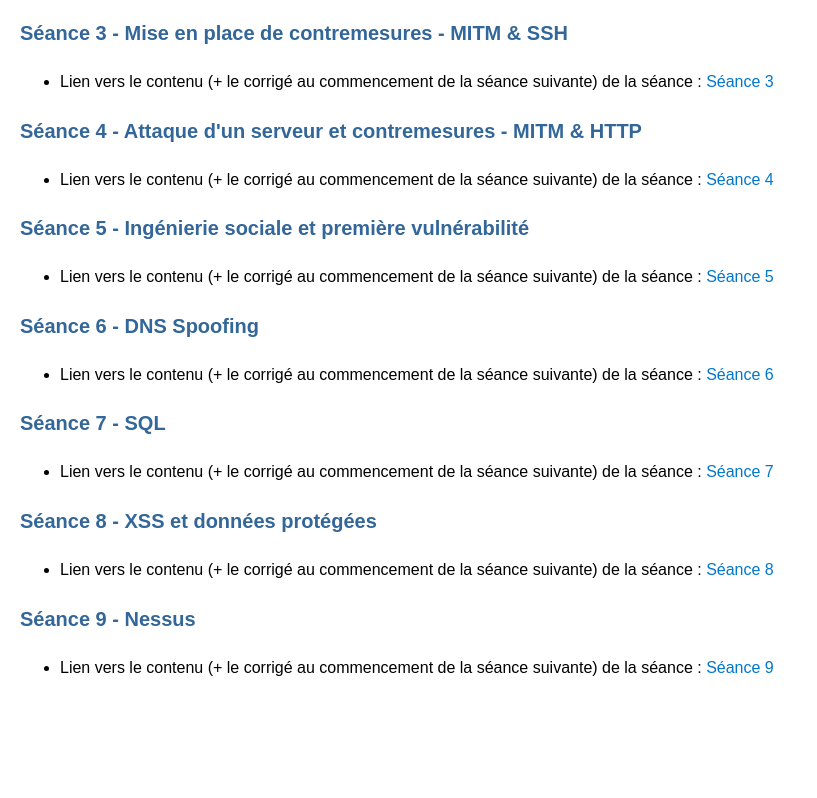
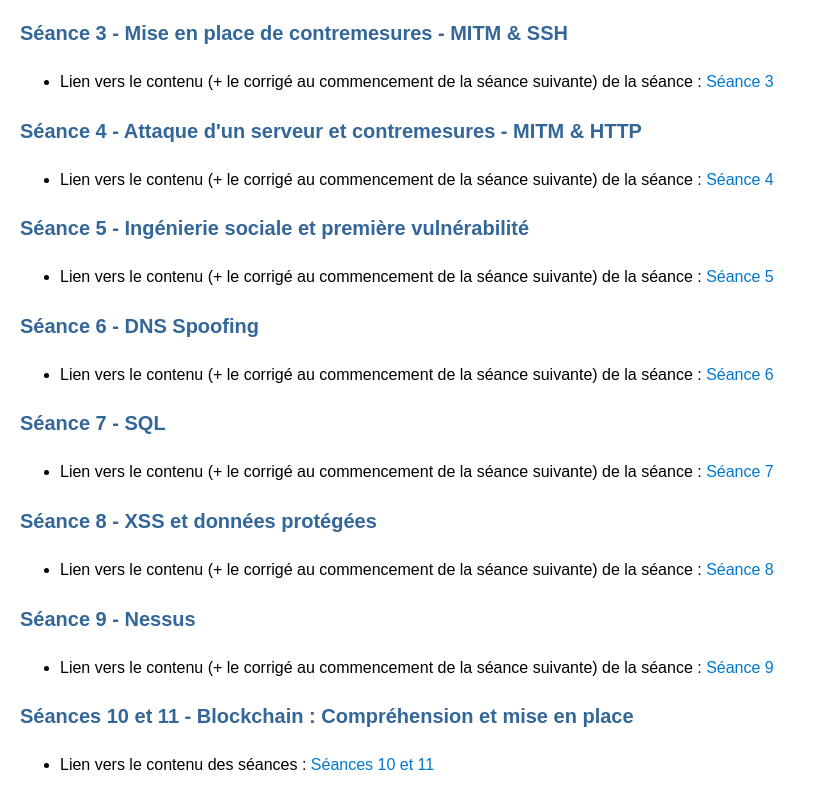
Before and after one commit to lmendiboure/lmendiboure.github.io, a website: page ci-cyber.html in a window 1280 px wide. Shown: the part 928-1726 px from the top of the page, without its empty margins (0-817 px from the left). Before the commit the page ends 1628 px from the top, so only its background shows below. Drawn offline with Linux system fonts and the light colour scheme.

Commit message:
Update ci-cyber.html

```diff
--- a/ci-cyber.html
+++ b/ci-cyber.html
@@ -108,6 +108,10 @@
     <ul>
       <li>Lien vers le contenu (+ le corrigé au commencement de la séance suivante) de la séance : <a href="https://drive.google.com/drive/folders/1iauFOoHzEBnK3p83Yydz4hagaB7SMD86?usp=sharing">Séance 9</a> </li>
     </ul>
+    <h3 id="s-ance-10">Séances 10 et 11 - Blockchain : Compréhension et mise en place</h3>
+    <ul>
+      <li>Lien vers le contenu des séances : <a href="https://github.com/lmendiboure/CI-Cyber">Séances 10 et 11</a> </li>
+    </ul>
     <!--
     <h3 id="s-ance-4">Séance 9 - XSS et données protégées</h3>
     <ul>
```
